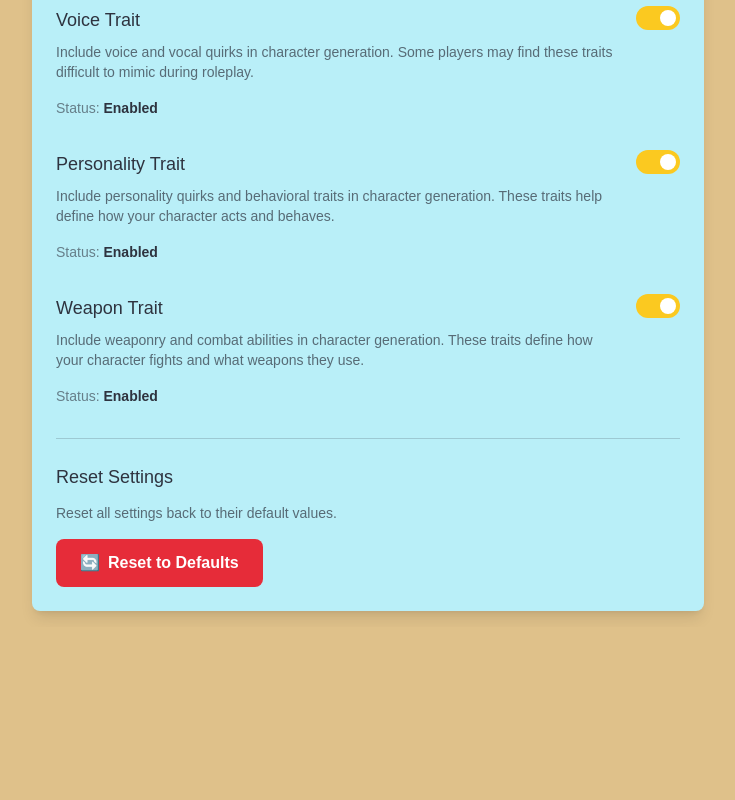
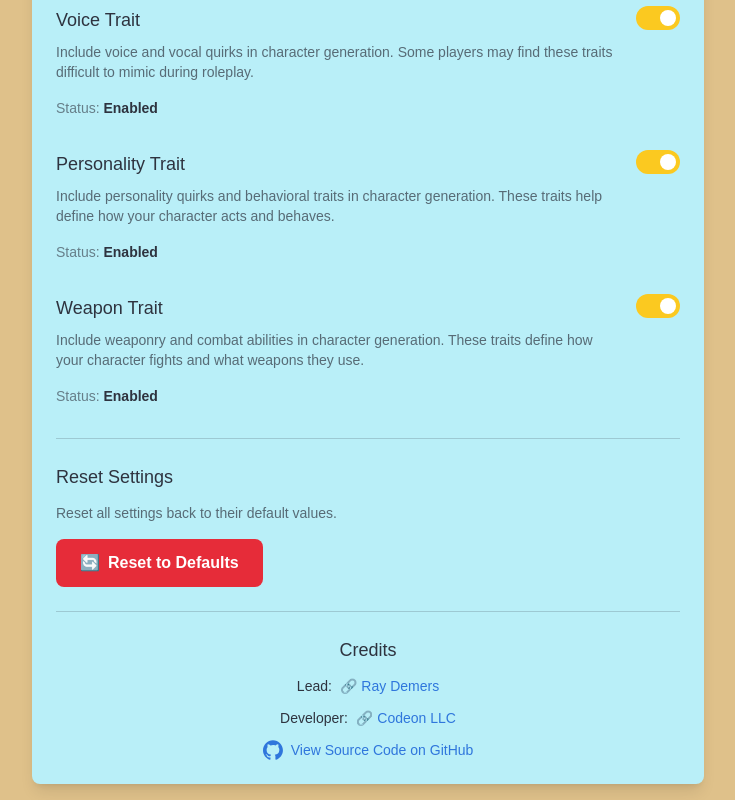
Before and after one commit to codeaquil/op-character-creator, a Next.js app: page /settings in a window 1280 px wide. Shown: the part 242-1042 px from the top of the page, without its empty margins (272-1007 px from the left). Before the commit the page ends 869 px from the top, so only its background shows below. Built offline with nearby package versions, Linux system fonts and the light colour scheme.

Commit message:
add credits

```diff
--- a/app/settings/page.js
+++ b/app/settings/page.js
@@ -208,6 +208,56 @@
                 Reset to Defaults
               </button>
             </div>
+
+            {/* Credits Section */}
+            <div className="border-t border-outer-space/20 dark:border-gray-600 pt-6 mt-6">
+              <h3 className="text-lg font-medium text-outer-space dark:text-gray-200 mb-3 text-center">
+                Credits
+              </h3>
+
+              <div className="space-y-3 flex flex-col items-center">
+                {/* Lead */}
+                <div className="flex items-center justify-center text-outer-space/70 dark:text-gray-300 text-sm">
+                  <span className="font-medium text-outer-space dark:text-gray-200 mr-2">Lead:</span>
+                  <a
+                    href="https://raydee99.com"
+                    target="_blank"
+                    rel="noopener noreferrer"
+                    className="text-celtic-blue dark:text-blue-400 hover:underline flex items-center"
+                  >
+                    <span className="mr-1">🔗</span> Ray Demers
+                  </a>
+                </div>
+
+                {/* Developer */}
+                <div className="flex items-center justify-center text-outer-space/70 dark:text-gray-300 text-sm">
+                  <span className="font-medium text-outer-space dark:text-gray-200 mr-2">Developer:</span>
+                  <a
+                    href="https://codeonwebservices.com"
+                    target="_blank"
+                    rel="noopener noreferrer"
+                    className="text-celtic-blue dark:text-blue-400 hover:underline flex items-center"
+                  >
+                    <span className="mr-1">🔗</span> Codeon LLC
+                  </a>
+                </div>
+
+                {/* Source Code */}
+                <div className="flex items-center justify-center text-outer-space/70 dark:text-gray-300 text-sm">
+                  <a
+                    href="https://github.com/codeaquil/op-character-creator"
+                    target="_blank"
+                    rel="noopener noreferrer"
+                    className="text-celtic-blue dark:text-blue-400 hover:underline flex items-center"
+                  >
+                    <svg width="20" height="20" viewBox="0 0 98 96" xmlns="http://www.w3.org/2000/svg" className="mr-2" fill="currentColor">
+                      <path fillRule="evenodd" clipRule="evenodd" d="M48.854 0C21.839 0 0 22 0 49.217c0 21.756 13.993 40.172 33.405 46.69 2.427.49 3.316-1.059 3.316-2.362 0-1.141-.08-5.052-.08-9.127-13.59 2.934-16.42-5.867-16.42-5.867-2.184-5.704-5.42-7.17-5.42-7.17-4.448-3.015.324-3.015.324-3.015 4.934.326 7.523 5.052 7.523 5.052 4.367 7.496 11.404 5.378 14.235 4.074.404-3.178 1.699-5.378 3.074-6.6-10.839-1.141-22.243-5.378-22.243-24.283 0-5.378 1.94-9.778 5.014-13.2-.485-1.222-2.184-6.275.486-13.038 0 0 4.125-1.304 13.426 5.052a46.97 46.97 0 0 1 12.214-1.63c4.125 0 8.33.571 12.213 1.63 9.302-6.356 13.427-5.052 13.427-5.052 2.67 6.763.97 11.816.485 13.038 3.155 3.422 5.015 7.822 5.015 13.2 0 18.905-11.404 23.06-22.324 24.283 1.78 1.548 3.316 4.481 3.316 9.126 0 6.6-.08 11.897-.08 13.526 0 1.304.89 2.853 3.316 2.364 19.412-6.52 33.405-24.935 33.405-46.691C97.707 22 75.788 0 48.854 0z"/>
+                    </svg>
+                    View Source Code on GitHub
+                  </a>
+                </div>
+              </div>
+            </div>
           </div>
         </div>
       </main>
```
